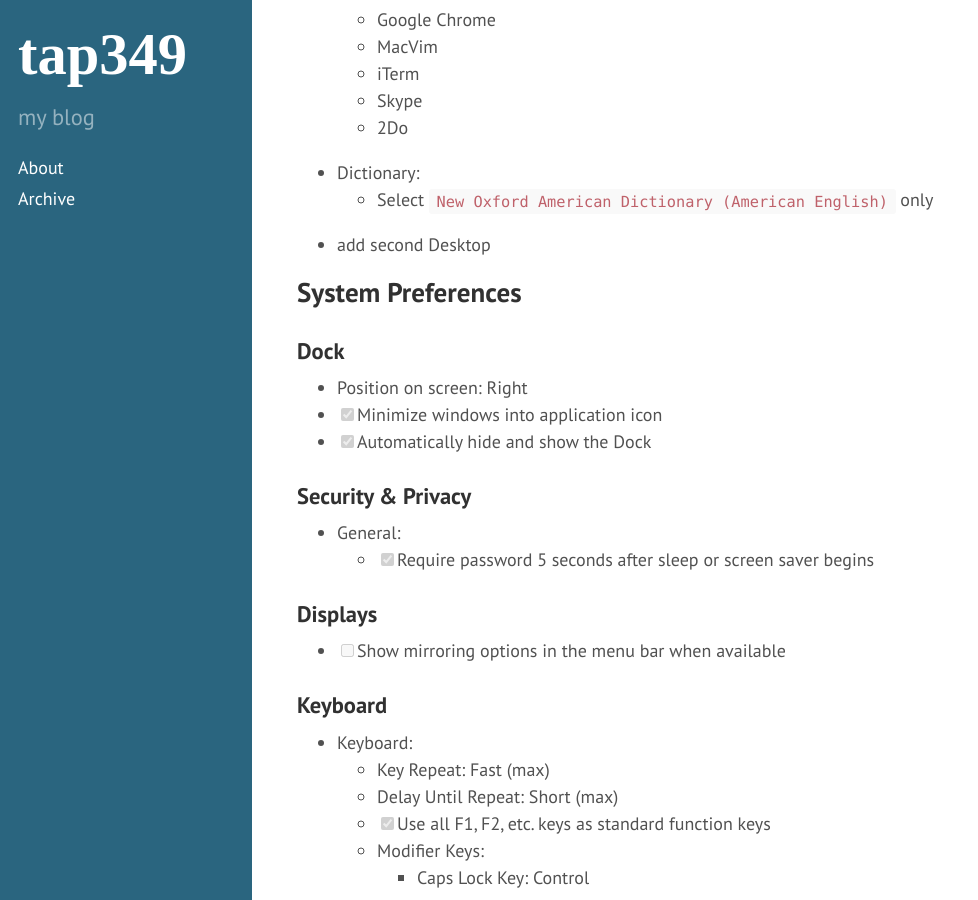
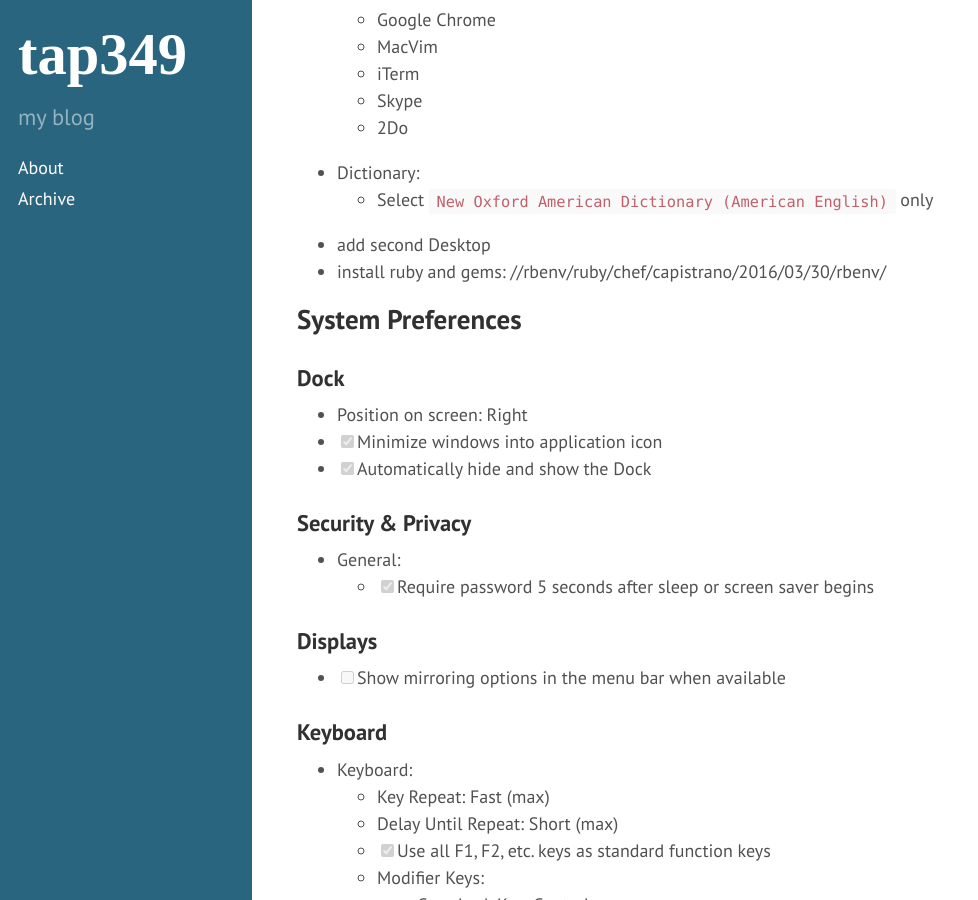
Before and after one commit to tap349/tap349.github.io, a Jekyll site: the page built from _posts/2016-10-03-macos-configuration.md, in a window 1280 px wide and 900 px high, scrolled down 1339 px. Shown: the whole window, without its empty margins (0-978 px from the left). Built offline with Jekyll 4.4.1, drawn with Linux system fonts in a browser that asks for light colours.

Commit message:
update 2016-11-29_00:16:16

```diff
--- a/_posts/2016-10-03-macos-configuration.md
+++ b/_posts/2016-10-03-macos-configuration.md
@@ -63,6 +63,7 @@
 - Dictionary:
   - Select `New Oxford American Dictionary (American English)` only
 - add second Desktop
+- install ruby and gems: {{ site.baseurl }}{% post_url 2016-03-30-rbenv %}
 
 ## System Preferences
 
```
